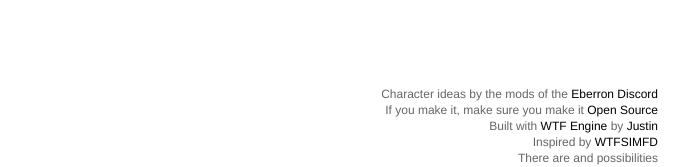
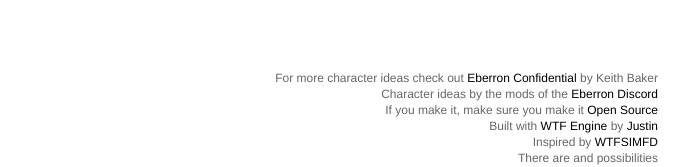
Before and after one commit to JPMeehan/wtfEberron, a plain HTML site: page index.html in a window 1280 px wide. Shown: the part 622-789 px from the top of the page, without its empty margins (598-1280 px from the left). Drawn offline with Linux system fonts and the light colour scheme; no server answers; a script that the page names is missing.

Commit message:
Replugging Eberron Confidential

```diff
--- a/index.html
+++ b/index.html
@@ -32,7 +32,7 @@
 		        </ul> -->
 		    </aside>
 		    <footer>
-				<!-- <p>For more character ideas check out <a href="https://www.dmsguild.com/product/335554/Eberron-Confidential?affiliate_id=192035">Eberron Confidential</a> by Keith Baker</p> -->
+				<p>For more character ideas check out <a href="https://www.dmsguild.com/product/335554/Eberron-Confidential?affiliate_id=192035">Eberron Confidential</a> by Keith Baker</p>
 				<!-- <p>Wondering about some of these names? <br>Pick up the <a href="https://www.dmsguild.com/product/297249/Eberronicon-A-Pocket-Guide-to-the-World?affiliate_id=1920353">Eberronicon</a>, a complete reference to the world of Eberron</p> -->
 				<p>Character ideas by the mods of the <a href="https://discord.gg/Y4he62YDpR">Eberron Discord</a></p>
 		        <div id="about">If you make it, make sure you make it <a href="http://www.opensource.org/" target="blank">Open Source</a></div>
```
